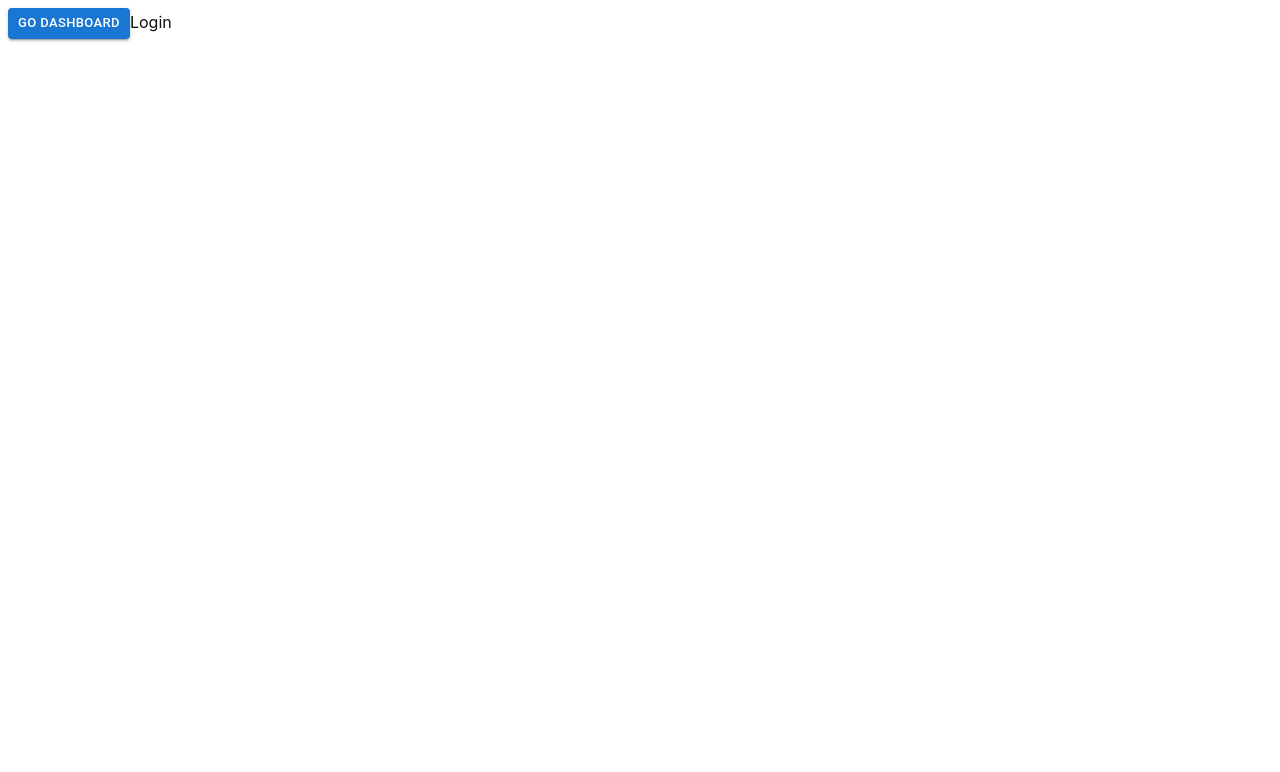
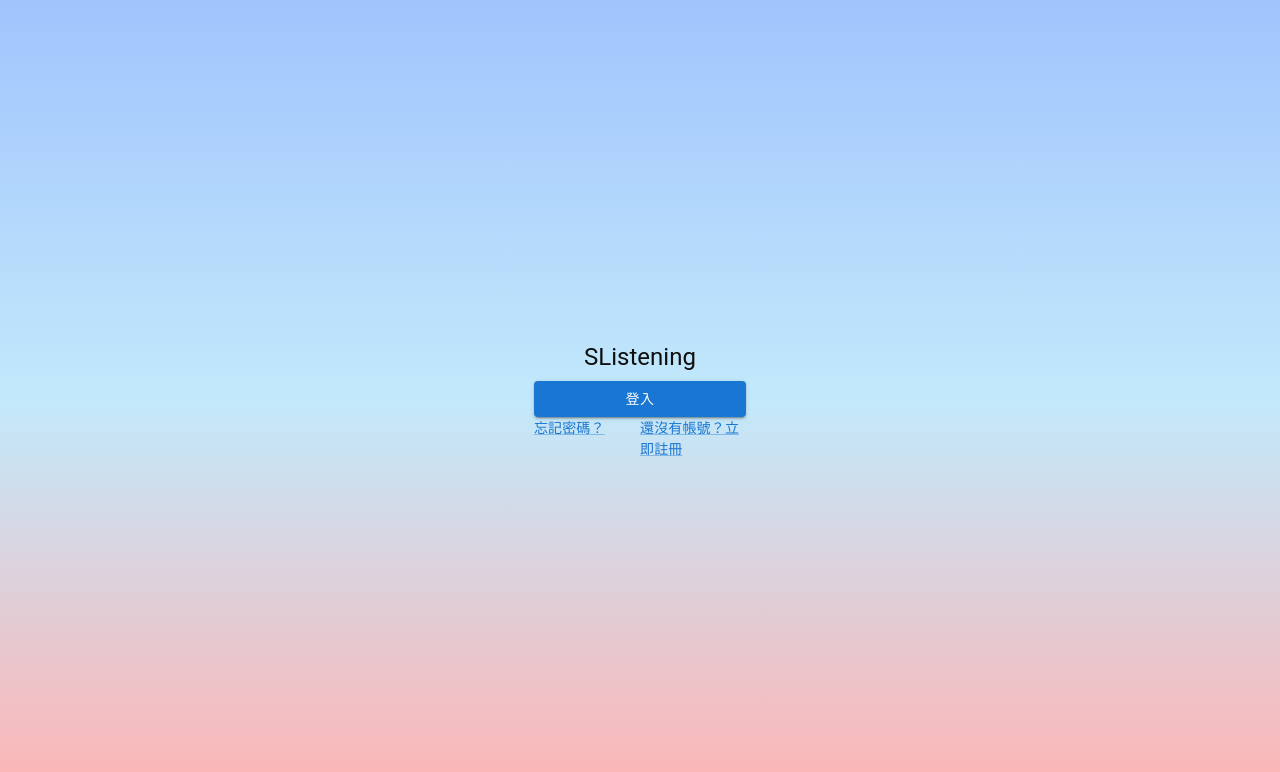
Before and after one commit to cosmic1330/SLstening, a React (Vite) app: page / in a window 1280 px wide. Shown: the top 772 px of the page. Built offline with nearby package versions, Linux system fonts and the light colour scheme; what @ch20026103/anysis would draw is missing.

Commit message:
feat: add detail page

```diff
--- a/package.json
+++ b/package.json
@@ -18,11 +18,13 @@
     "@tauri-apps/api": "^2",
     "@tauri-apps/plugin-http": "~2.2.0",
     "@tauri-apps/plugin-opener": "^2",
+    "chart.js": "^4.4.7",
     "react": "^18.3.1",
     "react-dom": "^18.3.1",
     "react-hook-form": "^7.54.2",
     "react-router": "^7.1.1",
-    "swr": "^2.3.0"
+    "swr": "^2.3.0",
+    "zustand": "^5.0.2"
   },
   "devDependencies": {
     "@tauri-apps/cli": "^2",
--- a/src/App.css
+++ b/src/App.css
@@ -1,9 +1,7 @@
-
 :root {
   font-family: Inter, Avenir, Helvetica, Arial, sans-serif;
   font-size: 16px;
   font-weight: 400;
-
   color: #0f0f0f;
   background-color: transparent;
 
@@ -13,3 +11,8 @@
   -moz-osx-font-smoothing: grayscale;
   -webkit-text-size-adjust: 100%;
 }
+
+body {
+  padding: 0;
+  margin: 0;
+}
--- a/src/App.tsx
+++ b/src/App.tsx
@@ -5,6 +5,8 @@ import Home from "./pages/Home";
 import List from "./pages/Home/List";
 import Other from "./pages/Home/Other";
 import Login from "./pages/Login";
+import Obv from "./pages/Detail/Obv";
+import Detail from "./pages/Detail";
 
 function App() {
   return (
@@ -16,6 +18,10 @@ function App() {
           <Route index element={<List />} />
           <Route path="other" element={<Other />} />
         </Route>
+        <Route path="detail/:id" element={<Detail />}>
+          <Route index element={<Obv />} />
+          <Route path="obv" element={<Obv />} />
+        </Route>
       </Routes>
     </BrowserRouter>
   );
--- a/src/components/StockBox.tsx
+++ b/src/components/StockBox.tsx
@@ -1,20 +1,34 @@
 import useMa5Deduction from "../hooks/useMa5Deduction";
 import { styled, Box as MuiBox, Typography } from "@mui/material";
 import useDeals from "../hooks/useDeals";
+import { WebviewWindow } from "@tauri-apps/api/webviewWindow";
 
 const Box = styled(MuiBox)`
   background-color: #555;
   color: #fff;
   padding: 1rem;
   border-radius: 0.5rem;
+  cursor: pointer;
 `;
 export default function StockBox({ id }: { id: string }) {
   const deals = useDeals(id);
   const { ma5_deduction_time, ma5_deduction_value, ma5 } =
     useMa5Deduction(deals);
   const lastPrice = deals.length > 0 ? deals[deals.length - 1].c : 0;
+
+
+  const openDetailWindow = async () => {
+    const webview = new WebviewWindow("about", {
+      url: `/detail/${id}`,
+    });
+    webview.once("tauri://created", function () {});
+    webview.once("tauri://error", function (e) {
+      console.log(e);
+    });
+  };
+
   return (
-    <Box>
+    <Box onClick={openDetailWindow}>
       <Typography variant="body2" gutterBottom>
         [{id}] {lastPrice}
       </Typography>
--- a/src/hooks/useDeals.ts
+++ b/src/hooks/useDeals.ts
@@ -1,14 +1,14 @@
 import { StockListType } from "@ch20026103/anysis/dist/esm/stockSkills/types";
-import { useEffect, useMemo, useState } from "react";
+import { useEffect, useMemo } from "react";
 import { tauriFetcher } from "../api/http";
 import useSWR from "swr";
-import ma from "../cls_tools/ma";
+import useStockListStore from "../store/stockList";
 export default function useDeals(id: string) {
-  const { data, error, isLoading, mutate } = useSWR(
+  const { increase } = useStockListStore();
+  const { data, mutate } = useSWR(
     `https://tw.quote.finance.yahoo.net/quote/q?type=ta&perd=d&mkt=10&sym=${id}&v=1&callback=`,
     tauriFetcher
   );
-  const [isInTimeRange, setIsInTimeRange] = useState(false);
 
   // 檢查當前時間是否在台灣時間 8:00 AM 到 1:30 PM 之間
   const checkTimeRange = () => {
@@ -24,8 +24,6 @@ export default function useDeals(id: string) {
   useEffect(() => {
     const interval = setInterval(() => {
       const isInTime = checkTimeRange();
-      setIsInTimeRange(isInTime);
-
       if (isInTime) {
         mutate(); // 自動重新請求
       }
@@ -39,7 +37,9 @@ export default function useDeals(id: string) {
     const ta_index = data.indexOf('"ta":');
     const json_ta = "{" + data.slice(ta_index).replace(");", "");
     const parse = JSON.parse(json_ta);
-    return parse.ta as StockListType;
+    const response = parse.ta as StockListType;
+    increase(id, response);
+    return response;
   }, [data]);
 
   return deals;
--- /dev/null
+++ b/src/pages/Detail/Obv.tsx
@@ -0,0 +1,12 @@
+import useStockListStore from "../../store/stockList";
+
+export default function Obv() {
+  const { deals } = useStockListStore();
+
+  return (
+    <main>
+      <div>Obv Page</div>
+      <pre>{JSON.stringify(deals, null, 2)}</pre>
+    </main>
+  );
+}
--- /dev/null
+++ b/src/pages/Detail/index.tsx
@@ -0,0 +1,12 @@
+import { Outlet, useParams } from "react-router";
+
+function Detail() {
+  const { id } = useParams();
+  return (
+    <main>
+      <div>{id}</div>
+      <Outlet />
+    </main>
+  );
+}
+export default Detail;
--- a/src/pages/Home/index.tsx
+++ b/src/pages/Home/index.tsx
@@ -1,4 +1,4 @@
-import { Button } from "@mui/material";
+import { Button, Container } from "@mui/material";
 import { WebviewWindow } from "@tauri-apps/api/webviewWindow";
 import { Outlet } from "react-router";
 
@@ -14,12 +14,12 @@ function Home() {
   };
 
   return (
-    <main>
+    <Container component="main" >
       <Button variant="contained" size="small" onClick={openSecondaryWindow}>
         Open About
       </Button>
       <Outlet />
-    </main>
+    </Container>
   );
 }
 export default Home;
--- a/src/pages/login.tsx
+++ b/src/pages/login.tsx
@@ -1,21 +1,55 @@
-import { Button } from "@mui/material";
+import { Box, Button, Typography, Grid2, Link } from "@mui/material";
 import { useNavigate } from "react-router";
 
-function Login() {
+const Login = () => {
   let navigate = useNavigate();
   return (
-    <div>
-      <Button
-        variant="contained"
-        size="small"
-        onClick={() => {
-          navigate("/dashboard");
+    <main
+      style={{
+        height: "100vh",
+        width: "100%",
+        background: `linear-gradient(to bottom, #a1c4fd, #c2e9fb, #ffb3b3)`, // 更柔和的漸層
+        backgroundSize: "cover",
+      }}
+    >
+      <Box
+        sx={{
+          display: "flex",
+          flexDirection: "column",
+          alignItems: "center",
+          justifyContent: "center",
+          height: '100%'
         }}
       >
-        Go Dashboard
-      </Button>
-      Login
-    </div>
+        <Typography component="h1" variant="h5">
+          SListening
+        </Typography>
+        <Box component="form" noValidate sx={{ mt: 1 }}>
+          <Button
+            fullWidth
+            variant="contained"
+            onClick={() => {
+              navigate("/dashboard");
+            }}
+          >
+            登入
+          </Button>
+          <Grid2 container>
+            <Grid2 size={6}>
+              <Link href="#" variant="body2">
+                忘記密碼？
+              </Link>
+            </Grid2>
+            <Grid2 size={6}>
+              <Link href="#" variant="body2">
+                {"還沒有帳號？立即註冊"}
+              </Link>
+            </Grid2>
+          </Grid2>
+        </Box>
+      </Box>
+    </main>
   );
-}
+};
+
 export default Login;
--- /dev/null
+++ b/src/store/stockList.ts
@@ -0,0 +1,21 @@
+import { StockListType } from "@ch20026103/anysis/dist/esm/stockSkills/types";
+import { create } from "zustand";
+
+/**
+ * zustand跨window沒有用
+ * 僅能在同一個thread中進行
+ **/
+interface StockListState {
+  deals: Record<string, StockListType>;
+  increase: (id: string, deal: StockListType) => void;
+}
+
+const useStockListStore = create<StockListState>((set) => ({
+  deals: {},
+  increase: (id: string, deals: StockListType) =>
+    set((state) => ({
+      deals: { ...state.deals, [id]: deals },
+    })),
+}));
+
+export default useStockListStore;
```
Also changed, not shown: src-tauri/capabilities/detail.json (added, +7 -0 lines), 1 other file (tests, documents, lock files or other folders).
